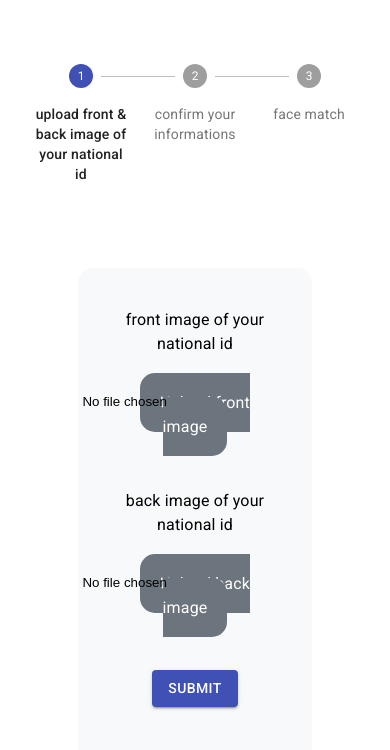
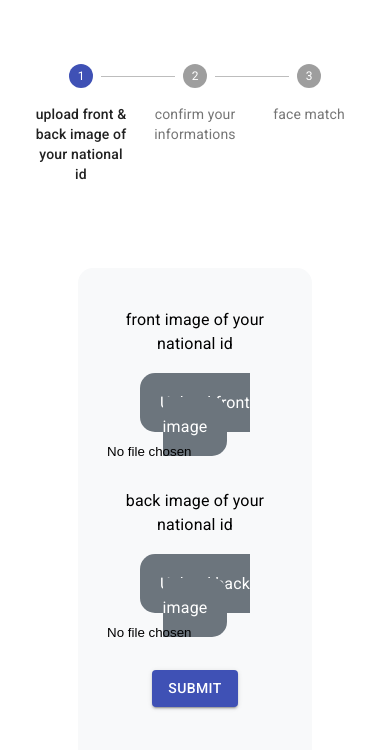
Before and after one commit to m7mdZayan/identity-validation, a React (Create React App) app: page / in a window 390 px wide. Shown: the top 750 px of the page. Built offline with nearby package versions, Linux system fonts and the light colour scheme.

Commit message:
functionality is nearly finished

```diff
--- a/src/App.css
+++ b/src/App.css
@@ -1,7 +1,6 @@
 .App {
   text-align: center;
   padding: 40px 0;
-  /* font-family: "Poppins", sans-serif !important; */
 }
 
 .nationalid__form,
@@ -21,13 +20,6 @@
   margin-bottom: 35px;
 }
 
-.mt-50 {
-  margin-top: 50px !important;
-}
-
-.mb-40 {
-  margin-bottom: 40px !important;
-}
 .fileContainer {
   overflow: hidden;
   background-color: #6c757d;
@@ -47,30 +39,30 @@
   color: #000;
 }
 
+@media screen and (max-width: 1500px) {
+  .fileContainer [type="file"] {
+    right: 3%;
+  }
+}
+
+@media screen and (max-width: 1100px) {
+  .fileContainer [type="file"] {
+    right: 0;
+    display: inline-block;
+    /* width: 50%; */
+  }
+}
+
+@media screen and (max-width: 1100px) {
+  .fileContainer [type="file"] {
+    right: 2%;
+    display: inline-block;
+    top: 50px;
+  }
+}
+
 .fileContainer [type="file"]::-webkit-file-upload-button {
   visibility: hidden;
-}
-
-.userInfo span {
-  color: #3f51b5;
-  font-weight: 700;
-  margin-right: 10px;
-}
-
-.userInfo p {
-  display: inline-block;
-}
-
-.userInfo__row {
-  display: flex;
-  justify-content: space-evenly;
-  margin-bottom: 20px;
-}
-
-.button--center {
-  display: block !important;
-  margin: 20px auto !important;
-  width: 150px;
 }
 
 .verification {
--- a/src/components/ValidationForm.js
+++ b/src/components/ValidationForm.js
@@ -41,7 +41,7 @@ function getStepContent(stepIndex) {
     case 1:
       return <UserInfo handleNext={handleNext} handleBack={handleBack} />;
     case 2:
-      return <FaceMatch handleReset={handleReset} />;
+      return <FaceMatch handleReset={handleReset} handleBack={handleBack} />;
     default:
       return "Unknown stepIndex";
   }
--- a/src/components/faceMatch/FaceMatch.js
+++ b/src/components/faceMatch/FaceMatch.js
@@ -7,7 +7,7 @@ import Loader from "../loadingSpinner/Loader";
 import toast, { Toaster } from "react-hot-toast";
 import { MdVerifiedUser } from "react-icons/md";
 
-const FaceMatch = ({ handleReset }) => {
+const FaceMatch = ({ handleReset, handleBack }) => {
   const webCamRef = useRef(null);
   const [userSelfie, setUserSelfie] = useState("");
   const [userData] = useContext(userContext);
@@ -41,7 +41,9 @@ const FaceMatch = ({ handleReset }) => {
         if (response.data.result.is_similar) {
           setIdentityVerified(true);
         } else {
-          toast.error("identity not verified");
+          toast.error("identity not verified! please take another photo", {
+            duration: 4000,
+          });
         }
         console.log(response.data);
       })
@@ -91,6 +93,7 @@ const FaceMatch = ({ handleReset }) => {
             >
               take photo
             </Button>
+            <Button onClick={handleBack}>Back</Button>
           </>
         ) : (
           <div className="verification">
--- a/src/components/nationalIdForm/NationalIdForm.js
+++ b/src/components/nationalIdForm/NationalIdForm.js
@@ -84,9 +84,6 @@ const NationalIdForm = ({ handleNext }) => {
         })
         .catch((e) => console.log(e));
     }
-
-    // console.log(frontImg);
-    // console.log(backImg);
   };
 
   return (
--- a/src/components/userInformation/UserInfo.js
+++ b/src/components/userInformation/UserInfo.js
@@ -2,6 +2,7 @@ import React, { useContext } from "react";
 import { userContext } from "../../context/userData";
 import { makeStyles } from "@material-ui/core/styles";
 import Button from "@material-ui/core/Button";
+import "./userInfo.css";
 
 const useStyles = makeStyles((theme) => ({
   root: {
--- /dev/null
+++ b/src/components/userInformation/userInfo.css
@@ -0,0 +1,23 @@
+.userInfo span {
+  color: #3f51b5;
+  font-weight: 700;
+  margin-right: 10px;
+}
+
+.userInfo p {
+  display: inline-block;
+}
+
+.userInfo__row {
+  display: flex;
+  justify-content: space-evenly;
+  margin-bottom: 20px;
+}
+
+@media screen and (max-width: 1000px) {
+  .userInfo__row {
+    display: flex;
+    margin-bottom: 20;
+    flex-direction: column;
+  }
+}
--- a/src/index.css
+++ b/src/index.css
@@ -3,3 +3,19 @@
   margin: 0;
   box-sizing: border-box;
 }
+
+/* utilites */
+
+.mt-50 {
+  margin-top: 50px !important;
+}
+
+.mb-40 {
+  margin-bottom: 40px !important;
+}
+
+.button--center {
+  display: block !important;
+  margin: 20px auto !important;
+  width: 150px;
+}
```
